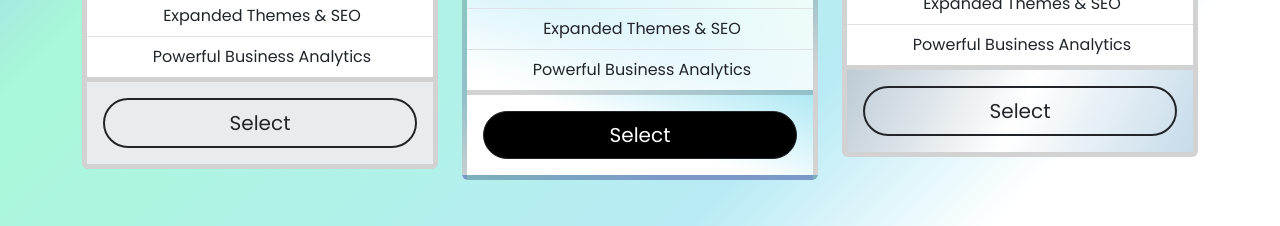
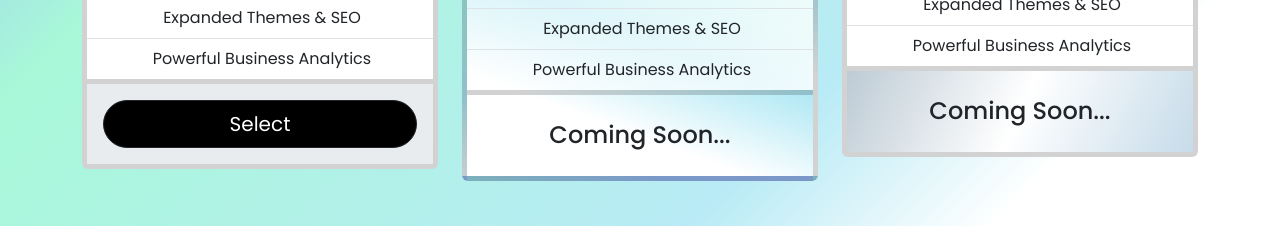
Before and after one commit to a-stepanian/restaurant-sitebuilder, a React (Create React App) app: page /pricing in a window 1280 px wide. Shown: the part 508-734 px from the top of the page. Built offline with nearby package versions, Linux system fonts and the light colour scheme; some icons are missing.

Commit message:
Replaces CTA's on top 2 pricing tiers with "coming soon".

```diff
--- a/src/Pages/Pricing/Pricing.tsx
+++ b/src/Pages/Pricing/Pricing.tsx
@@ -114,29 +114,39 @@ export const Pricing = () => {
               </td>
             </tr>
             <tr>
-              <td className="bg-body-secondary">
-                <div className="d-flex justify-content-around align-items-center">
-                  <span>Free</span>
-                  <Link to="/get-started" className="btn btn-outline-dark border-1 rounded-pill">
-                    Select
-                  </Link>
-                </div>
+              <td className="secondary align-middle">
+                <p className="mb-0 text-center">Free</p>
               </td>
-              <td className="silver-bg">
-                <div className="d-flex justify-content-around align-items-center">
+              <td className="align-middle">
+                <p className="mb-0 text-center">$19.99</p>
+              </td>
+              <td className="align-middle">
+                <p className="mb-0 text-center">$99.99</p>
+              </td>
+            </tr>
+            <tr>
+              <td className="bg-body-secondary p-4">
+                <Link to="/get-started" className="btn btn-lg btn-dark bg-black rounded-pill w-100">
+                  Select
+                </Link>
+              </td>
+              <td className="silver-bg align-middle">
+                {/* <div className="d-flex justify-content-around align-items-center">
                   <span>$49.99</span>
                   <Link to="/get-started" className="btn btn-outline-dark border-1 rounded-pill">
                     Select
                   </Link>
-                </div>
+                </div> */}
+                <h5 className="mb-0 text-center text-black">Coming soon...</h5>
               </td>
-              <td className="gradient-bg">
-                <div className="d-flex justify-content-around align-items-center">
+              <td className="gradient-bg align-middle">
+                {/* <div className="d-flex justify-content-around align-items-center">
                   <span>$99.99</span>
                   <Link to="/get-started" className="btn btn-outline-dark border-1 rounded-pill">
                     Select
                   </Link>
-                </div>
+                </div> */}
+                <h5 className="mb-0 text-center text-black">Coming soon...</h5>
               </td>
             </tr>
           </tbody>
@@ -172,7 +182,7 @@ export const Pricing = () => {
                 </ListGroup.Item>
               </ListGroup>
               <Card.Body className="bg-body-secondary">
-                <Link to="/get-started" className="btn btn-outline-dark btn-lg border-2 rounded-pill w-100">
+                <Link to="/get-started" className="btn btn-dark btn-lg bg-black rounded-pill w-100">
                   Select
                 </Link>
               </Card.Body>
@@ -210,10 +220,15 @@ export const Pricing = () => {
                   <span className="px-2" />
                 </ListGroup.Item>
               </ListGroup>
-              <Card.Body className="bg-transparent">
+              {/* <Card.Body className="bg-transparent">
                 <Link to="/get-started" className="btn btn-dark btn-lg bg-black rounded-pill w-100">
                   Select
                 </Link>
+              </Card.Body> */}
+              <Card.Body
+                className="bg-transparent d-flex align-items-center justify-content-center"
+                style={{ height: "81.56px" }}>
+                <h4 className="text-center mb-0">Coming Soon...</h4>
               </Card.Body>
             </Card>
           </Col>
@@ -246,11 +261,16 @@ export const Pricing = () => {
                   <span className="px-2" />
                 </ListGroup.Item>
               </ListGroup>
-              <Card.Body className="silver-bg">
+              <Card.Body
+                className="silver-bg d-flex align-items-center justify-content-center"
+                style={{ height: "81.56px" }}>
+                <h4 className="text-center mb-0">Coming Soon...</h4>
+              </Card.Body>
+              {/* <Card.Body className="silver-bg">
                 <Link to="/get-started" className="btn btn-outline-dark btn-lg border-2 rounded-pill w-100">
                   Select
                 </Link>
-              </Card.Body>
+              </Card.Body> */}
             </Card>
           </Col>
         </Row>
```
